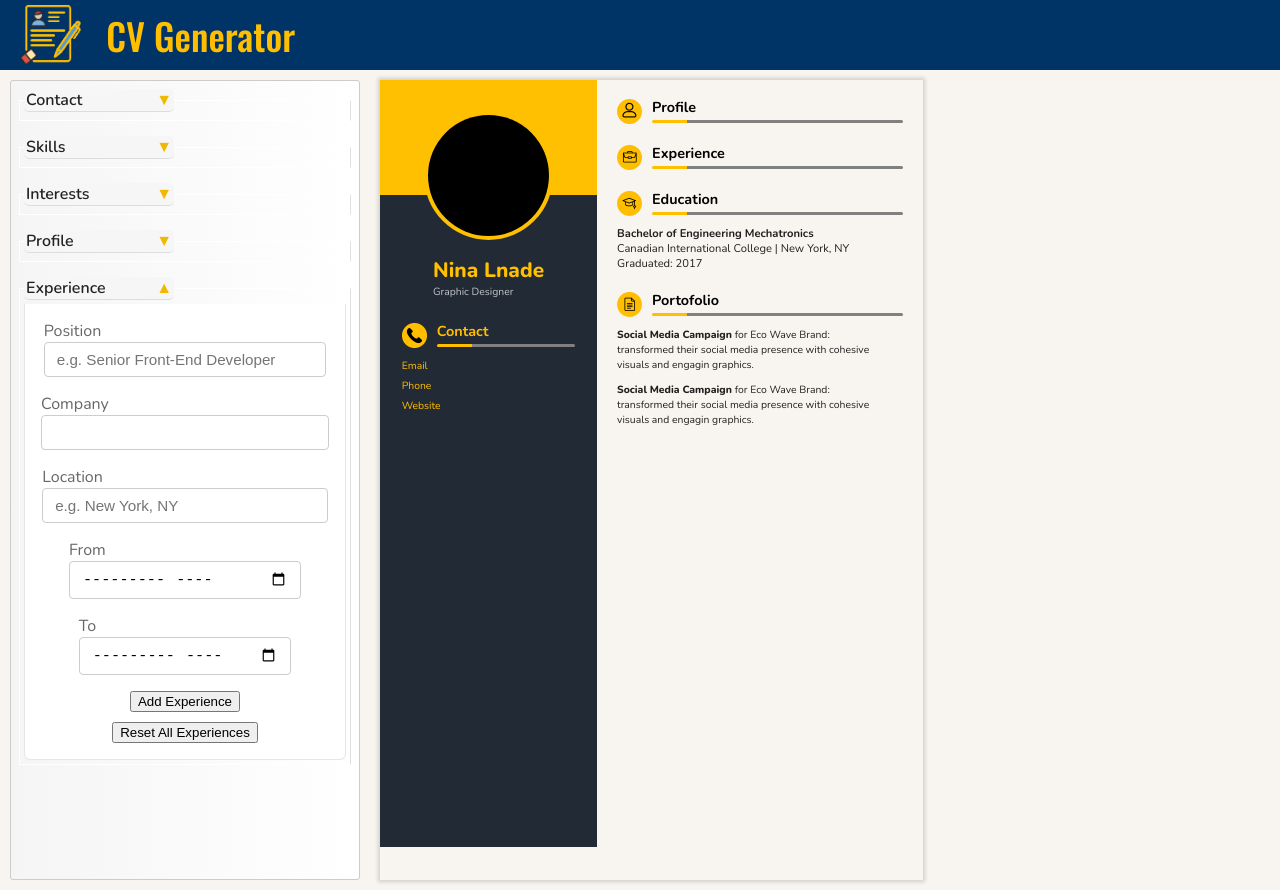
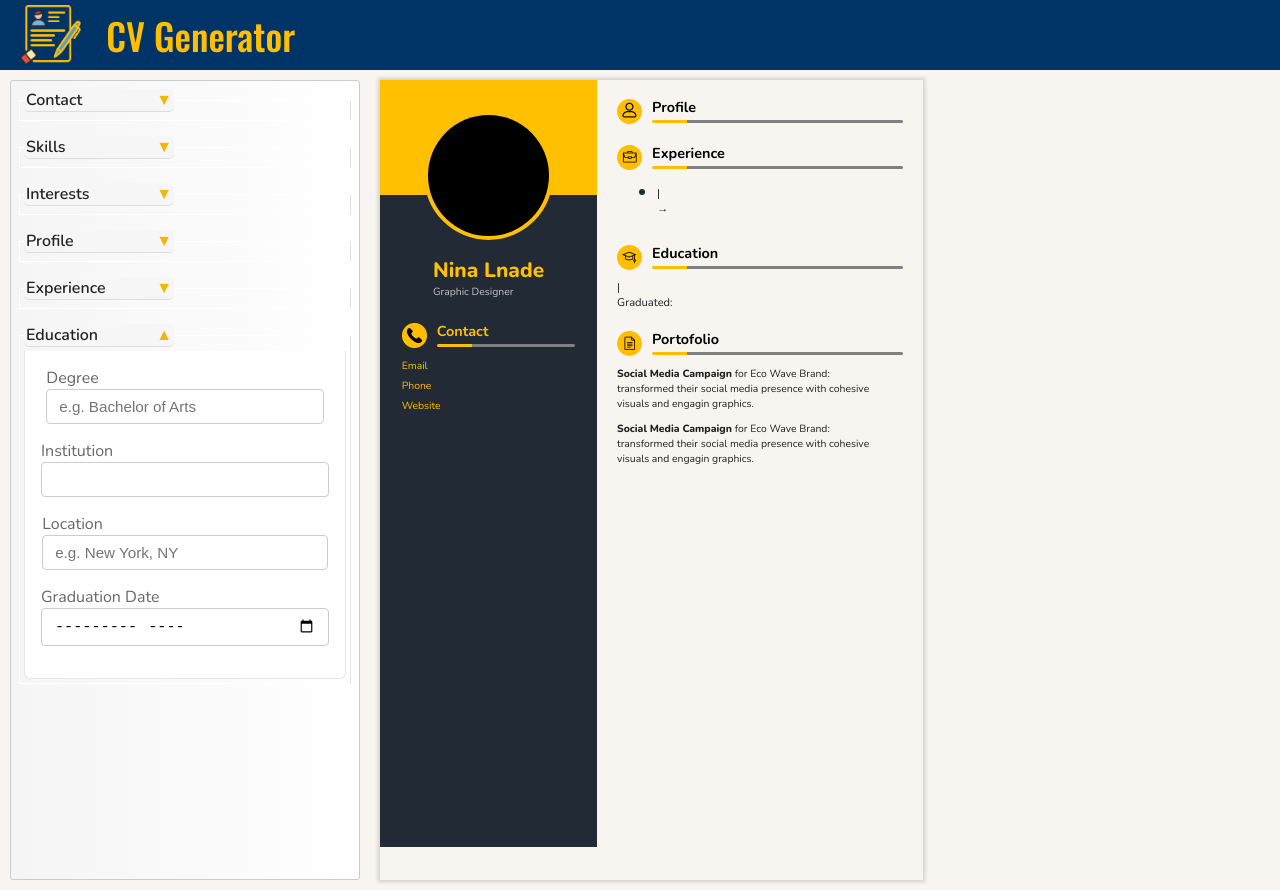
Before and after one commit to ThomasGhali/cv-generator, a React (Vite) app: page / in a window 1280 px wide. Built offline with nearby package versions, Linux system fonts and the light colour scheme.

Commit message:
feat: add the Experience section in form & CV

```diff
--- a/src/App.jsx
+++ b/src/App.jsx
@@ -16,6 +16,13 @@ export default function App() {
 
   const [experience, setExperience] = useState([{submit: false}]);
 
+  const [education, setEducation] = useState({
+    degree: '',
+    institution: '',
+    location: '',
+    gradYear: '',
+  });
+
   return(
     <>
       <header className="generator-header">
@@ -29,6 +36,9 @@ export default function App() {
           setInterests={ setInterests }
           setProfileDescription={setProfileDescription}
           setExperience={setExperience}
+          experience={experience}
+          education={education}
+          setEducation={setEducation}
         />
         <Cv
           contactState={{ email, phone, website }}
@@ -36,6 +46,7 @@ export default function App() {
           interests={interests}
           profileDescription={profileDescription}
           experience={experience}
+          education={education}
         />
       </main>
     </>
--- a/src/components/Cv/Cv.jsx
+++ b/src/components/Cv/Cv.jsx
@@ -2,7 +2,14 @@ import Profile from "./GeneralInfo/Profile.jsx"
 import TechnicalInfo from "./TechnicalInfo/TechnicalInfo"
 import './Cv.css'
 
-export default function Cv({ skills, contactState, interests, profileDescription }) {
+export default function Cv({
+  skills,
+  contactState,
+  interests,
+  profileDescription,
+  experience,
+  education,
+}) {
   return (
     <>
       <div className="cv-wrapper">
@@ -14,6 +21,8 @@ export default function Cv({ skills, contactState, interests, profileDescription
           />
           <TechnicalInfo
             profileDescription={profileDescription}
+            experience={experience}
+            education={education}
           />
         </section>
       </div>
--- a/src/components/Cv/TechnicalInfo/Education.jsx
+++ b/src/components/Cv/TechnicalInfo/Education.jsx
@@ -1,12 +1,12 @@
-export default function Education({ title, college, location, gradYear }) {
+export default function Education({ institution, degree, location, gradYear }) {
   return (
     <>
     <div className="edu">
       <h1 className="edu__title">
-        {title}
+        {degree}
       </h1>
       <div className="edu__info">
-        <span className="college">{college} | </span>
+        <span className="college">{institution} | </span>
         <span className="location">{location}</span>
       </div>
       <span className="grad">Graduated: {gradYear}</span>
--- a/src/components/Cv/TechnicalInfo/Experience.jsx
+++ b/src/components/Cv/TechnicalInfo/Experience.jsx
@@ -1,18 +1,18 @@
-export default function ExperienceSetion({ title, company, location, from, to, text }) {
+export default function ExperienceSetion({ position, company, location, from, to, text }) {
   return (
     <>
       <li className="exp">
         <div className="exp-wrapper">
           <div className="exp__info">
             <h1 className="exp__title">
-              {title}
+              {position}
             </h1>
             <div className="exp__place">
               <span className="exp__company">{company} | </span>
               <span className="exp__location">{location}</span>
             </div>
             <div className="exp__date">
-              <span className="exp__date-from">{from} - </span>
+              <span className="exp__date-from">{from} → </span>
               <span className="exp__date-to">{to}</span>
             </div>
           </div>
--- a/src/components/Cv/TechnicalInfo/TechnicalInfo.jsx
+++ b/src/components/Cv/TechnicalInfo/TechnicalInfo.jsx
@@ -5,9 +5,19 @@ import Education from "./Education"
 import Portofolio from './Portofolio'
 
 
-export default function TechnicalInfo({ profileDescription }) {
-  function viewExperience() {
-
+export default function TechnicalInfo({ profileDescription, experience, education }) {
+  const viewExperience = () => {
+    return experience.map(((exp, index) => (
+      <Experience
+        key={index}
+        position={exp.position}
+        company={exp.company}
+        location={exp.location}
+        from={exp.from}
+        to={exp.to}
+        text={exp.text}
+      />
+    )))
   }
 
   return (
@@ -19,43 +29,33 @@ export default function TechnicalInfo({ profileDescription }) {
 
       <section className="experience-section">
         <SectionsHeader text="Experience" iconName="experience" />
-        <ul className='exp-list'>
+        <ul className="exp-list">
           {viewExperience()}
-          {/* <Experience
-            title="Senior Graphic Designer"
-            company="Brightline Agency"
-            location="New York, Ny"
-            from="June 2020"
-            to="Present"
-            text="Boosted engagement by 30% through brand campaigns and created identity pachages for social media and prints."
-          /> */}
-      </ul>
+        </ul>
       </section>
 
       <section className="education">
-
-      <SectionsHeader iconName='education' text="Education" />
+        <SectionsHeader iconName="education" text="Education" />
         <Education
-          title="Bachelor of Engineering Mechatronics"
-          college='Canadian International College'
-          location='New York, NY'
-          gradYear='2017'
+          institution={education.institution}
+          college={education.degree}
+          location={education.location}
+          gradYear={education.gradYear}
         />
       </section>
 
       <section className="portofolio">
-        <SectionsHeader iconName='portofolio' text='Portofolio' />
+        <SectionsHeader iconName="portofolio" text="Portofolio" />
         <Portofolio
-          projectName='Social Media Campaign'
+          projectName="Social Media Campaign"
           projectFor="Eco Wave Brand"
-          projectText='transformed their social media presence with cohesive visuals and engagin graphics.'
+          projectText="transformed their social media presence with cohesive visuals and engagin graphics."
         />
         <Portofolio
-          projectName='Social Media Campaign'
+          projectName="Social Media Campaign"
           projectFor="Eco Wave Brand"
-          projectText='transformed their social media presence with cohesive visuals and engagin graphics.'
+          projectText="transformed their social media presence with cohesive visuals and engagin graphics."
         />
-
       </section>
     </div>
   )
--- a/src/components/Form/Form.css
+++ b/src/components/Form/Form.css
@@ -45,7 +45,7 @@ label {
   display: block;
 }
 
-input {
+input, textarea {
   width: 100%;
   padding: 0.5rem 0.75rem;
   margin-bottom: 1rem;
--- a/src/components/Form/Form.jsx
+++ b/src/components/Form/Form.jsx
@@ -14,11 +14,26 @@ export default function Form({
   setInterests,
   setProfileDescription,
   setExperience,
+  experience,
+  education,
+  seteducation,
 }) {
+  // State variables
   const { skills, setSkills } = skillsState;
   const { setEmail, setPhone, setWebsite } = contactState;
 
   const [interestInput, setInterestInput] = useState('');
+
+  // variables
+  const emptyExperience = {
+    position: "",
+    company: "",
+    location: "",
+    from: "",
+    to: "",
+    text: "",
+    submit: false
+  };
 
   // Adds a skill with conditions
   function handleSkillBtn() {
@@ -77,24 +92,32 @@ export default function Form({
       )
     )
   }
-  // work on last array item
-  // if last array item has a submit key to value of true make a new object
-  // and set its submit to false
+
   function handleExperience(e) {
     const { name, value } = e.target;
-
     setExperience(prev => {
-      const last = prev[prev.length - 1];
-
-      if (last.submit) {
-        // if last item is submitted initiate a new one
-        return [...prev, {submit: false, [name]: value }]
-      }
-
       return prev.map((exp, index) =>
         index === prev.length - 1 ? {...exp, [name]: value} : exp
       );
     })
+  }
+
+  function handleAddExperienceBtn() {
+    setExperience(prev => {
+      const updated = prev.map((exp, index) =>
+        index === prev.length - 1 ? { ...exp, submit: true } : exp
+      );
+
+      return [...updated, emptyExperience];
+    });
+  }
+
+  function handleResetExperienceBtn() {
+    setExperience([emptyExperience]);
+  }
+
+  function handleEducation(e) {
+
   }
 
   return (
@@ -157,16 +180,17 @@ export default function Form({
           name="Profile"
         >
           <textarea onChange={(e) => setProfileDescription(e.target.value)}></textarea>
-          <p className='tiny-note'>(Saved while typing)</p>
+          <p className='tiny-note'>(Saved automatically)</p>
         </FormSection>
 
         <FormSection
           name="Experience"
-          demo={true}
         >
           <label>
             Position
             <input type="text"
+              name="position"
+              value={experience[experience.length - 1].position}
               placeholder='e.g. Senior Front-End Developer'
               onChange={(e) => handleExperience(e)}
             />
@@ -176,6 +200,7 @@ export default function Form({
             <input
               type="text"
               name='company'
+              value={experience[experience.length - 1].company}
               onChange={(e) => handleExperience(e)}
             />
           </label>
@@ -184,6 +209,7 @@ export default function Form({
             <input
               type="text"
               name='location'
+              value={experience[experience.length - 1].location}
               onChange={(e) => handleExperience(e)}
               placeholder='e.g. New York, NY'
             />
@@ -193,6 +219,7 @@ export default function Form({
             <input
               type="month"
               name='from'
+              value={experience[experience.length - 1].from}
               onChange={(e) => handleExperience(e)}
             />
           </label>
@@ -201,11 +228,75 @@ export default function Form({
             <input
               type="month"
               name='to'
+              value={experience[experience.length - 1].to}
               onChange={(e) => handleExperience(e)}
             />
           </label>
-          <button className='down-margin' type='button'>Add Experience</button>
-          <button type="button">Reset All Experiences</button>
+          <label>
+            Experience More Info.
+            <textarea
+              name="text"
+              value={experience[experience.length - 1].text}
+              onChange={handleExperience}
+            />
+          </label>
+          <p className='tiny-note'>(all changes are dynamically saved)</p>
+          <button
+            className='down-margin'
+            type='button'
+            onClick={handleAddExperienceBtn}
+          >
+            Add Blank Experience
+          </button>
+          <button
+            type="button"
+            onClick={handleResetExperienceBtn}
+          >
+            Reset All Experiences
+          </button>
+        </FormSection>
+
+        <FormSection
+          name="Education"
+          demo={true}
+        >
+          <label>
+            Degree
+            <input type="text"
+              name="degree"
+              value={education.degree}
+              placeholder='e.g. Bachelor of Arts'
+              onChange={(e) => handleEducation(e)}
+            />
+          </label>
+          <label>
+            Institution
+            <input
+              type="text"
+              name='institution'
+              value={education.institution}
+              onChange={(e) => handleEducation(e)}
+            />
+          </label>
+          <label>
+            Location
+            <input
+              type="text"
+              name='location'
+              value={education.location}
+              onChange={(e) => handleEducation(e)}
+              placeholder='e.g. New York, NY'
+            />
+          </label>
+          <label>
+            Graduation Date
+            <input
+              type="month"
+              name='gradDate'
+              value={education.gradDate}
+              onChange={(e) => handleEducation(e)}
+            />
+          </label>
         </FormSection>
       </form>
     </>
```
